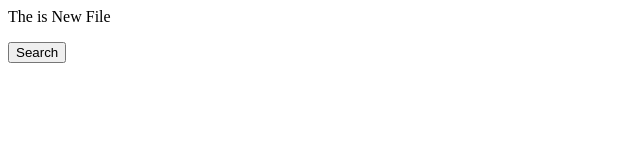
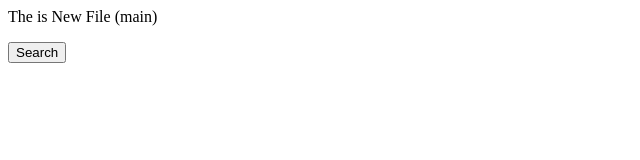
Before and after one commit to ajmal-khan2002/demo_git_repo, a plain HTML site: page index.html in a window 1280 px wide. Shown: the full height of the page, 0-640 px from the left. Drawn offline with Linux system fonts and the light colour scheme.

Commit message:
miner update

```diff
--- a/index.html
+++ b/index.html
@@ -1,2 +1,2 @@
-<p>The is New File</p>
+<p>The is New File (main)</p>
 <button>Search</button>
```
